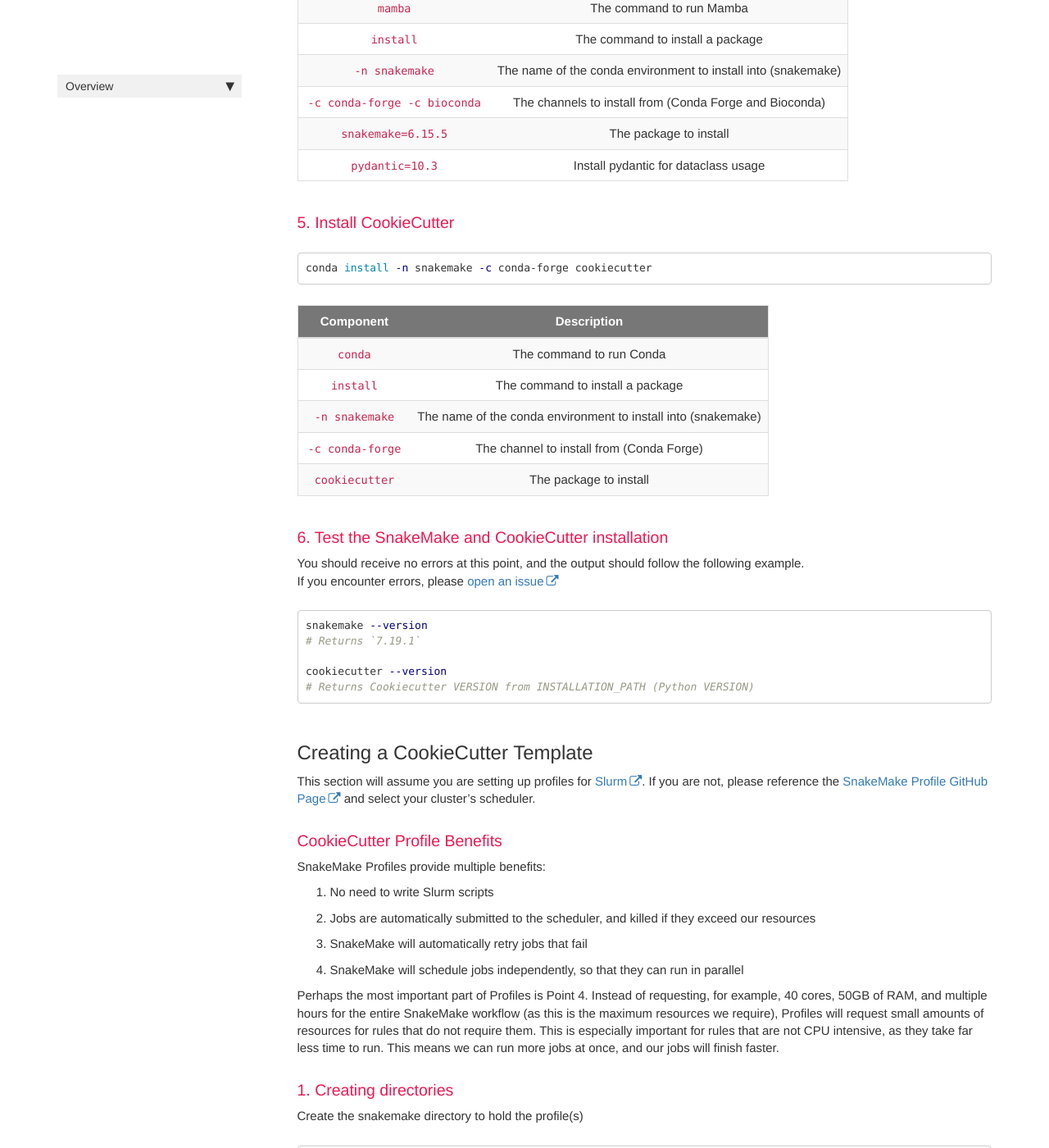
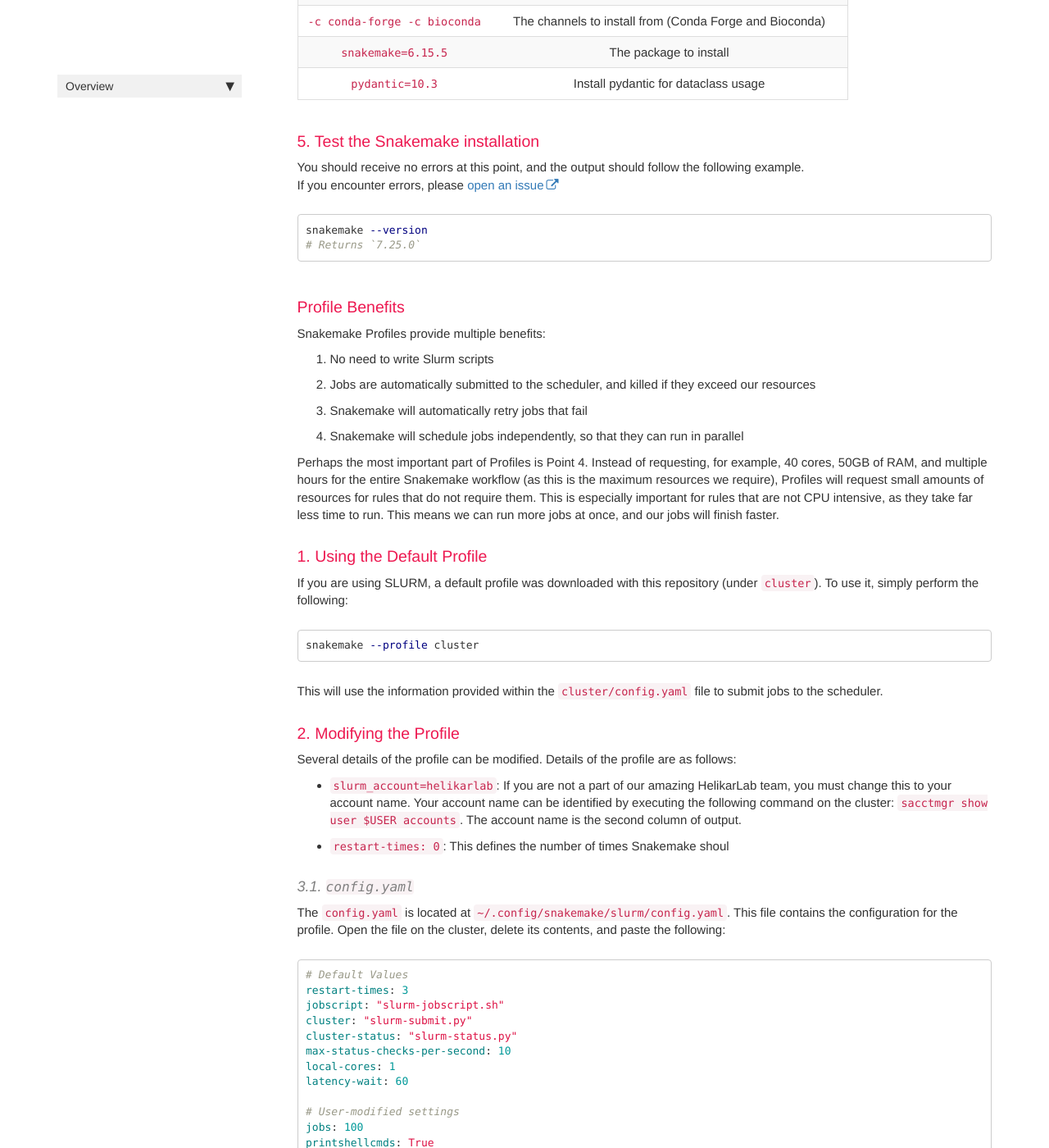
Before and after one commit to HelikarLab/FastqToGeneCounts, a Jekyll site: the page built from docs/pages/fastq/fastq_setup.md, in a window 1280 px wide and 1400 px high, scrolled down 2387 px. Shown: the whole window at 82% size. Built offline with Jekyll 4.4.1, drawn with Linux system fonts in a browser that asks for light colours; comment, search, counter and statistics services are not loaded; some of the changed text lies outside the part shown.

Commit message:
Update documentation

````diff
--- a/docs/_data/sidebars/sidebar.yml
+++ b/docs/_data/sidebars/sidebar.yml
@@ -39,8 +39,8 @@
             - title: Conda Environment Installation
               url: /fastq_setup_conda.html
               output: web, pdf
-            - title: CookieCutter Templates
-              url: /fastq_setup_cookiecutter.html
+            - title: Profile Setup
+              url: /fastq_setup_profile.html
               output: web, pdf
             - title: Reference Genome
               url: /fastq_setup_genome.html
--- a/docs/pages/fastq/fastq_setup.md
+++ b/docs/pages/fastq/fastq_setup.md
@@ -34,7 +34,7 @@
 ```
 
 ### 3. Install Mamba
-{% include note.html content="Mamba is [recommended by SnakeMake](https://snakemake.readthedocs.io/en/stable/getting_started/installation.html), as it is much faster than Conda. Additionally, Conda can have issues installing SnakeMake dependencies." %}
+{% include note.html content="Mamba is [recommended by Snakemake](https://snakemake.readthedocs.io/en/stable/getting_started/installation.html), as it is much faster than Conda. Additionally, Conda can have issues installing Snakemake dependencies." %}
 ```bash
 conda install -n snakemake -c conda-forge mamba
 ```
@@ -63,76 +63,37 @@
 |      `snakemake=6.15.5`      |                    The package to install                     |
 |       `pydantic=10.3`        |             Install pydantic for dataclass usage              |
 
-### 5. Install CookieCutter
-```bash
-conda install -n snakemake -c conda-forge cookiecutter
-```
 
-|    Component     |                          Description                          |
-|:----------------:|:-------------------------------------------------------------:|
-|     `conda`      |                   The command to run Conda                    |
-|    `install`     |               The command to install a package                |
-|  `-n snakemake`  | The name of the conda environment to install into (snakemake) |
-| `-c conda-forge` |           The channel to install from (Conda Forge)           |
-|  `cookiecutter`  |                    The package to install                     |
-
-### 6. Test the SnakeMake and CookieCutter installation
+### 5. Test the Snakemake installation
 You should receive no errors at this point, and the output should follow the following example.<br>
 If you encounter errors, please [open an issue](https://github.com/HelikarLab/FastqToGeneCounts/issues)
 ```bash
 snakemake --version
-# Returns `7.19.1`
-
-cookiecutter --version
-# Returns Cookiecutter VERSION from INSTALLATION_PATH (Python VERSION)
+# Returns `7.25.0`
 ```
 
-## Creating a CookieCutter Template
-This section will assume you are setting up profiles for [Slurm](https://slurm.schedmd.com/documentation.html). If you are not, please reference the [SnakeMake Profile GitHub Page](https://github.com/Snakemake-Profiles/doc) and select your cluster's scheduler.
-
-### CookieCutter Profile Benefits
-SnakeMake Profiles provide multiple benefits:
+### Profile Benefits
+Snakemake Profiles provide multiple benefits:
 1. No need to write Slurm scripts
 2. Jobs are automatically submitted to the scheduler, and killed if they exceed our resources
-3. SnakeMake will automatically retry jobs that fail
-4. SnakeMake will schedule jobs independently, so that they can run in parallel
+3. Snakemake will automatically retry jobs that fail
+4. Snakemake will schedule jobs independently, so that they can run in parallel
 
-Perhaps the most important part of Profiles is Point 4. Instead of requesting, for example, 40 cores, 50GB of RAM, and multiple hours for the entire SnakeMake workflow (as this is the maximum resources we require), Profiles will request small amounts of resources for rules that do not require them. This is especially important for rules that are not CPU intensive, as they take far less time to run. This means we can run more jobs at once, and our jobs will finish faster.
+Perhaps the most important part of Profiles is Point 4. Instead of requesting, for example, 40 cores, 50GB of RAM, and multiple hours for the entire Snakemake workflow (as this is the maximum resources we require), Profiles will request small amounts of resources for rules that do not require them. This is especially important for rules that are not CPU intensive, as they take far less time to run. This means we can run more jobs at once, and our jobs will finish faster.
 
-### 1. Creating directories
-Create the snakemake directory to hold the profile(s)
+### 1. Using the Default Profile
+If you are using SLURM, a default profile was downloaded with this repository (under `cluster`). To use it, simply perform the following:
 ```bash
-# You can also specify a custom location for the profile_dir variable
-profile_dir="${HOME}/.config/snakemake"
-mkdir -p "$profile_dir"
+snakemake --profile cluster
 ```
 
-|    Component     |                Description                 |
-|:----------------:|:------------------------------------------:|
-|     `mkdir`      |     The command to create a directory      |
-|       `-p`       | Create any parent directories, if required |
-| `"$profile_dir"` |          The directory to create           |
-
-### 2. Creating the Profile
-We must first change to the directory we just created, then we can create the profile
-```bash
-template="gh:Snakemake-Profiles/slurm"
-cookiecutter --output-dir "$profile_dir" "$template"
-```
-
-|           Component           |              Description               |
-|:-----------------------------:|:--------------------------------------:|
-|        `cookiecutter`         |    The command to create a profile     |
-| `--output-dir "$profile_dir"` | The directory to create the profile in |
-|         `"$template"`         |  The template to use, specified above  |
+This will use the information provided within the `cluster/config.yaml` file to submit jobs to the scheduler.
 
 
-During this section, no details are required. Simply press `Enter` until the profile is created.
-
-### 3. Modifying the Profile
-Several details of the profile must be modified to work with our pipeline. These are as follows:
-1. `config.yaml` - The configuration file for the profile
-2. `cluster_config.yaml` - The configuration file for the cluster
+### 2. Modifying the Profile
+Several details of the profile can be modified. Details of the profile are as follows:
+- `slurm_account=helikarlab`: If you are not a part of our amazing HelikarLab team, you must change this to your account name. Your account name can be identified by executing the following command on the cluster: `sacctmgr show user $USER accounts`. The account name is the second column of output.
+- `restart-times: 0`: This defines the number of times Snakemake shoul
 
 #### 3.1. `config.yaml`
 The `config.yaml` is located at `~/.config/snakemake/slurm/config.yaml`. This file contains the configuration for the profile.
@@ -170,8 +131,8 @@
 |             `jobs: 100`             |                                                            The maximum number of jobs to run at once                                                             |
 |       `printshellcmds: True`        |                                                            Whether or not to print the shell commands                                                            |
 |      `max-jobs-per-second: 10`      |                                                         The maximum number of jobs to submit per second                                                          |
-|          `use-conda: True`          |        <span style="color: blue">DO NOT MODIFY</span><br>Whether or not to use Conda to manage dependencies.<br>Modifying this value will break SnakeMake        |
-|       `conda-frontend: mamba`       | <span style="color: blue">DO NOT MODIFY</span><br>Use mamba when SnakeMake installs environments.<br>Modifying this value will significantly slow down SnakeMake |
+|          `use-conda: True`          |        <span style="color: blue">DO NOT MODIFY</span><br>Whether or not to use Conda to manage dependencies.<br>Modifying this value will break Snakemake        |
+|       `conda-frontend: mamba`       | <span style="color: blue">DO NOT MODIFY</span><br>Use mamba when Snakemake installs environments.<br>Modifying this value will significantly slow down Snakemake |
 
 
 #### 3.2. `cluster_config.yaml`
@@ -191,7 +152,7 @@
 |:---------------:|:------------------------------------------------------------------------------------:|
 |   `job-name`    |                             The default name of the job                              |
 |    `ntasks`     |                          The default number of tasks to run                          |
-| `cpus-per-task` |       The default number of cores to use.<br>It is set by each SnakeMake rule        |
+| `cpus-per-task` |       The default number of cores to use.<br>It is set by each Snakemake rule        |
 |     `nodes`     | The number of cluster nodes to request.<br>This should most likely never be changed. |
 |    `output`     |                         How (and where) to save output logs                          |
 |     `error`     |                          How (and where) to save error logs                          |
@@ -365,7 +326,7 @@
 ```
 
 
-You do not need to make any further changes. SnakeMake will extract the configuration values you have set up
+You do not need to make any further changes. Snakemake will extract the configuration values you have set up
 
 Once these steps are complete, the workflow should be prepared to execute.<br>
 Continue to the next page to execute the workflow
--- a/docs/pages/fastq/fastq_setup_cookiecutter.md
+++ /dev/null
@@ -1,130 +0,0 @@
----
-title: Setting up CookieCutter Profiles
-sidebar: sidebar
-permalink: fastq_setup_cookiecutter.html
-summary: This is how to set up the cookiecutter profile
-last_updated: Oct 11, 2022
----
-
-## Overview
-This section will assume you are setting up profiles for [Slurm](https://slurm.schedmd.com/documentation.html). If you are not, please reference the [SnakeMake Profile GitHub Page](https://github.com/Snakemake-Profiles/doc) and select your cluster's scheduler.
-
-## CookieCutter Profile Benefits
-SnakeMake Profiles have multiple benefits:
-1. No need to write Slurm scripts
-2. Jobs are automatically submitted to the scheduler, and killed if they exceed our resources
-3. SnakeMake will automatically retry jobs that fail
-4. SnakeMake will schedule jobs independently, so that they can run in parallel
-
-Perhaps the most important part of Profiles is Point 4. Instead of requesting, for example, 40 cores, 50GB of RAM, and multiple hours for the entire SnakeMake workflow (as this is the maximum resources we require), Profiles will request small amounts of resources for rules that do not require them. This is especially important for rules that are not CPU intensive, as they take far less time to run. This means we can run more jobs at once, and our jobs will finish faster.
-
-## Setup
-### Creating Directories
-Create the snakemake directory to hold the profile(s)
-```bash
-profile_dir="${HOME}/.config/snakemake"
-mkdir -p "$profile_dir"
-```
-
-|         Component         |                                               Description                                               |
-|:-------------------------:|:-------------------------------------------------------------------------------------------------------:|
-|       `profile_dir`       | The directory to hold the profile(s). `"${HOME}` is an environment variable and does not need to be set |
-| `mkdir -p "$profile_dir"` |                                   Create the `$profile_dir` directory                                   |
-
-### Creating the Profile
-Using CookieCutter arguments, we can define what profile we would like to install, and where it should be installed. `"$profile_dir` was defined in the previous code block, which is set to our configuration directory (where SnakeMake will look for profiles).
-
-When installing the profile, simply press `Enter` until setup is complete. We will be modifying values manually, later.
-
-```bash
-template="gh:Snakemake-Profiles/slurm"
-cookiecutter --output-dir "$profile_dir" "$template"
-```
-
-|      Component       |                                     Description                                      |
-|:--------------------:|:------------------------------------------------------------------------------------:|
-|   `template=. . .`   | The template to use when creating the profile. This is the profile we will be using. |
-| `cookiecutter . . .` |                          The command to create the profile.                          |
-
-### Modify the Profile
-Several details of the profile must be modified to work with our pipeline. THese are as follows:
-1. `config.yaml`: THe configuration file for the profile
-2. `cluster_config.yaml`: The configuration file for the cluster.
-
-#### `config.yaml`
-The `config.yaml` is located at `~/.config/snakemake/slurm/config.yaml` (assuming you used `slurm`, and not a different scheduler). This file contains configuration details for the profile. Open the file, delete its contents, and paste the following
-
-{% include note.html content="If you are on the command line, use `nano`, for its ease of use." %}
-
-```yaml
-# Default Values
-restart-times: 3
-jobscript: "slurm-jobscript.sh"
-cluster: "slurm-submit.py"
-cluster-status: "slurm-status.py"
-max-status-checks-per-second: 10
-local-cores: 1
-latency-wait: 60
-
-# User-modified settings
-jobs: 100
-printshellcmds: True
-max-jobs-per-second: 10  # Default is 1 job per second
-
-# DO NOT MODIFY THESE VALUES
-# Snakemake will break if these are changed from their current setting
-use-conda: True
-conda-frontend: mamba
-```
-
-|              Component              |                                                                           Description                                                                            |
-|:-----------------------------------:|:----------------------------------------------------------------------------------------------------------------------------------------------------------------:|
-|         `restart-times: 3`          |                                                            The number of times to retry a failed job                                                             |
-|  `jobscript: "slurm-jobscript.sh"`  |                                                                       The jobscript to use                                                                       |
-|    `cluster: "slurm-submit.py"`     |                                                               The cluster submission script to use                                                               |
-| `cluster-status: "slurm-status.py"` |                                                                 The cluster status script to use                                                                 |
-| `max-status-checks-per-second: 10`  |                                                          The maximum number of status checks per second                                                          |
-|          `local-cores: 1`           |                                                            The number of cores to use for local jobs                                                             |
-|         `latency-wait: 60`          |                                                The number of seconds to wait before checking the status of a job                                                 |
-|             `jobs: 100`             |                                                            The maximum number of jobs to run at once                                                             |
-|       `printshellcmds: True`        |                                                            Whether or not to print the shell commands                                                            |
-|      `max-jobs-per-second: 10`      |                                                         The maximum number of jobs to submit per second                                                          |
-|          `use-conda: True`          |        <span style="color: blue">DO NOT MODIFY</span><br>Whether or not to use Conda to manage dependencies.<br>Modifying this value will break SnakeMake        |
-|       `conda-frontend: mamba`       | <span style="color: blue">DO NOT MODIFY</span><br>Use mamba when SnakeMake installs environments.<br>Modifying this value will significantly slow down SnakeMake |
-
-
-#### `cluster_config.yaml`
-This file contains default configuration values for Slurm to use when submitting jobs to the cluster. We have set two rules to have specific values, and all other rules to use `__default__` values. `get_screen_genomes` and `generate_genome` use specific values because they do not contain wildcards in their output files, and as a result, using `__default__` values will cause an error. To set up these values, create a new file under the `~/.config/snakemake/slurm` directory called `cluster_config.yaml`.
-
-Paste the following contents:
-```yaml
-get_screen_genomes:
-  job-name: "get_screen_genomes"
-  output: "logs/{rule}/{rule}.output"
-  error: "logs/{rule}/{rule}.output"
-
-generate_genome:
-  job-name: "generate_genome"
-  output: "logs/{rule}/{rule}.output"
-  error: "logs/{rule}/{rule}.output"
-
-__default__ :
-   job-name: "{rule}.{wildcards}"
-   ntasks: "1"
-   cpus-per-task: "{threads}"
-   nodes: "1"
-   output: "logs/{rule}/{rule}.{wildcards.tissue_name}.{wildcards.tag}.output"
-   error: "logs/{rule}/{rule}.{wildcards.tissue_name}.{wildcards.tag}.output"
-```
-
-
-{% include note.html content="Again, if on the command line, use `nano` for its ease of use" %}
-
-|    Component    |                                     Description                                      |
-|:---------------:|:------------------------------------------------------------------------------------:|
-|   `job-name`    |                             The default name of the job                              |
-|    `ntasks`     |                          The default number of tasks to run                          |
-| `cpus-per-task` |       The default number of cores to use.<br>It is set by each SnakeMake rule        |
-|     `nodes`     | The number of cluster nodes to request.<br>This should most likely never be changed. |
-|    `output`     |                         How (and where) to save output logs                          |
-|     `error`     |                          How (and where) to save error logs                          |
````
Also changed, not shown: docs/pages/fastq/fastq_setup_profile.md (added, +31 -0 lines).
